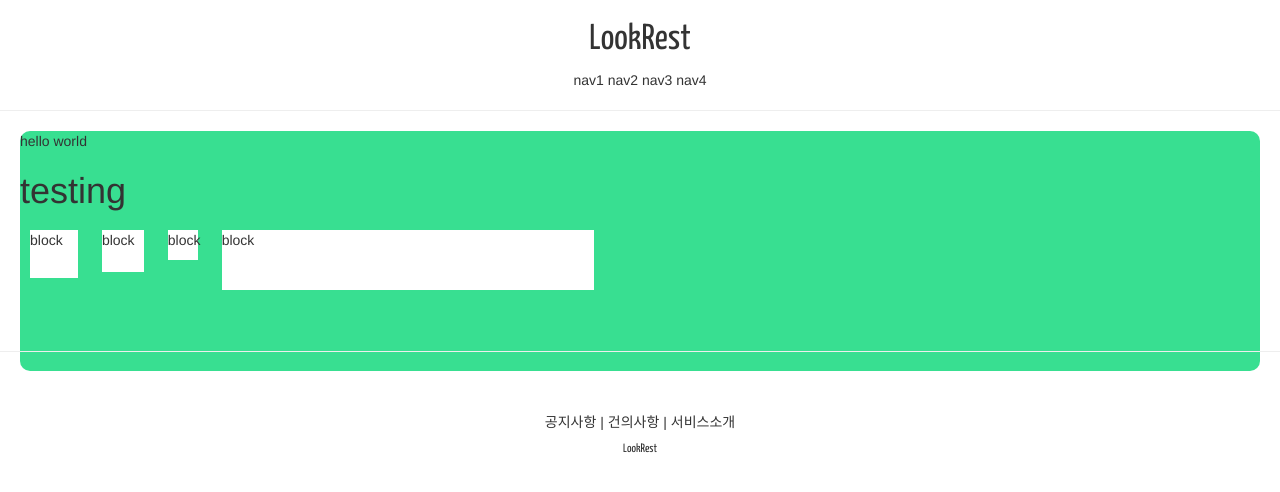
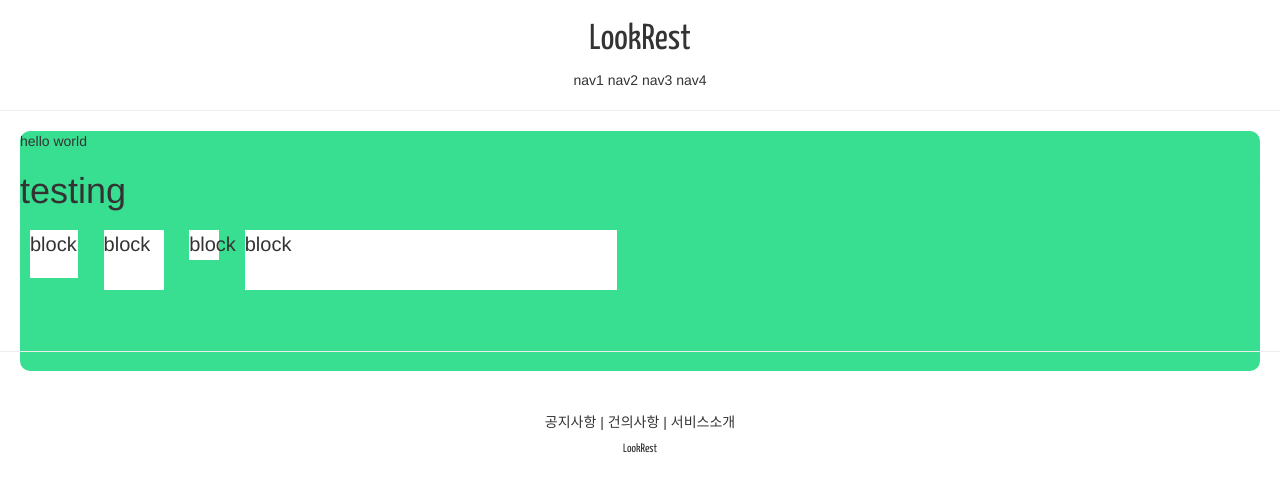
Before and after one commit to look-sun/lookrest, a Django app: page /account/hello_world in a window 1280 px wide. Shown: the top 492 px of the page. Run offline with Django 3.2, Linux system fonts and the light colour scheme; some libraries are stand-ins or nearby versions.

Commit message:
django course 13.3 commit

```diff
--- a/accountapp/templates/accounts/hello_world.html
+++ b/accountapp/templates/accounts/hello_world.html
@@ -10,7 +10,7 @@ hello world
         margin: 1rem;
     }
 </style>
-<div style="height: 20rem; background-color: #38df91; border-radius: 1rem; margin 2rem;">
+<div style="height: 20rem; background-color: #38df91; border-radius: 1rem; margin 2rem; font-size: 2rem;">
     <h1>testing</h1>
     <div class="testing" style="display: inline-block; width: 48px; height:48px;">block</div>
     <div class="testing" style="display: inline-block; width: 3em; height: 3em;">block</div>
```
